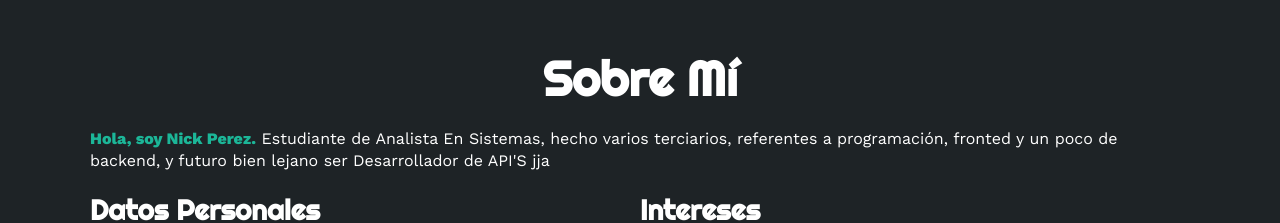
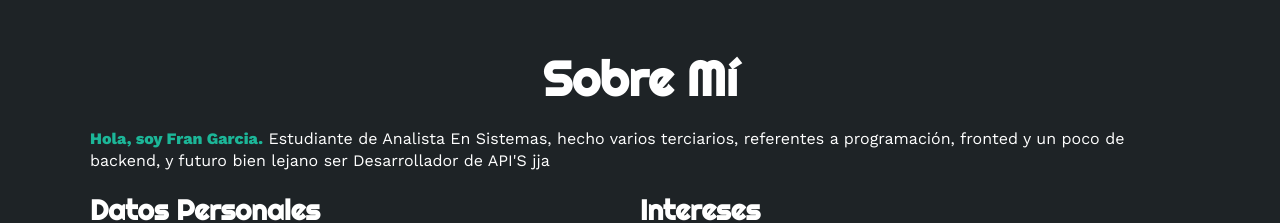
Before and after one commit to franndev42/trabajofianl, a plain HTML site: page pages/sobremi.html in a window 1280 px wide. Shown: the part 840-1063 px from the top of the page. Drawn offline with nearby package versions, Linux system fonts and the light colour scheme.

Commit message:
Update sobremi.html

```diff
--- a/pages/sobremi.html
+++ b/pages/sobremi.html
@@ -54,7 +54,7 @@
      <section id="sobremi" class="sobremi">
         <div class="contenido-seccion">
             <h2>Sobre Mí</h2>
-            <p><span>Hola, soy Nick Perez.</span> Estudiante de Analista En Sistemas, hecho varios terciarios, referentes a programación, fronted y un poco de backend, y futuro bien lejano ser Desarrollador de API'S jja</p>
+            <p><span>Hola, soy Fran Garcia.</span> Estudiante de Analista En Sistemas, hecho varios terciarios, referentes a programación, fronted y un poco de backend, y futuro bien lejano ser Desarrollador de API'S jja</p>
 
             <div class="fila">
                 <!-- datos personales -->
```
